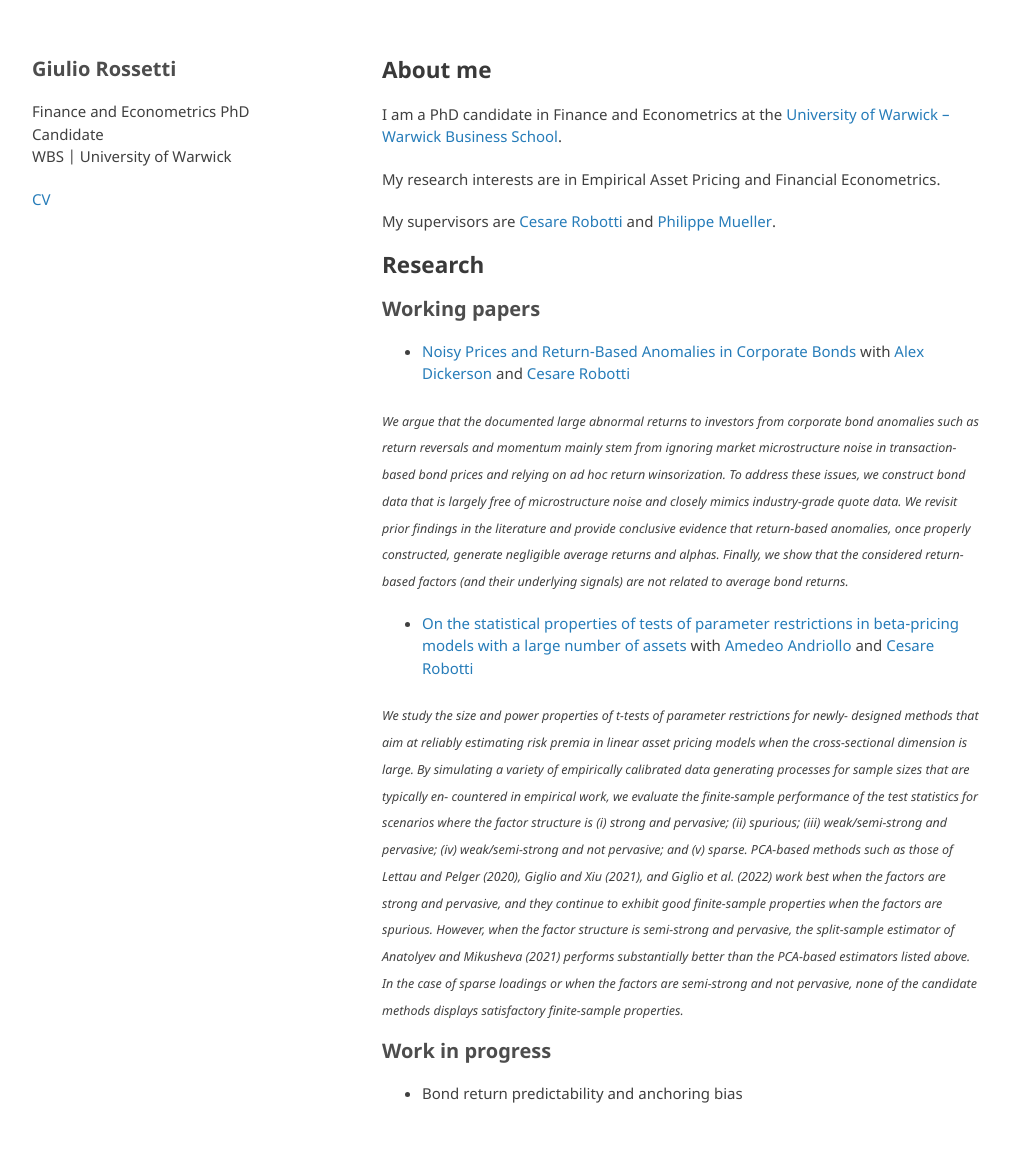
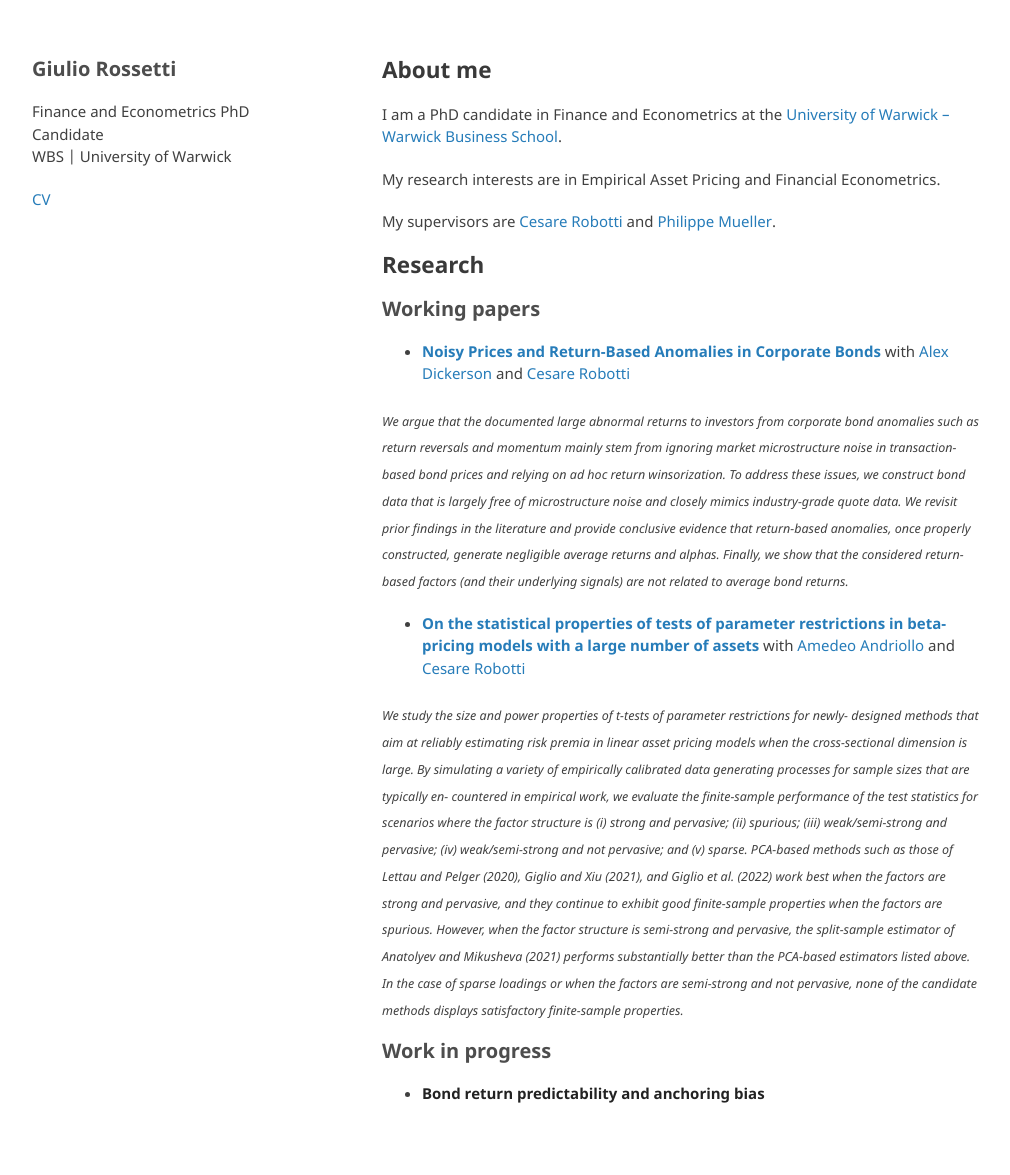
Before and after one commit to GiulioRossetti94/giuliorossetti94.github.io, a Jekyll site: the page built from index.md, in a window 1280 px wide. Shown: the whole page, without its empty margins (133-1143 px from the left). Built offline with Jekyll 4.4.1, drawn with Linux system fonts in a browser that asks for light colours; the repository's description, which GitHub fills in, is left out; our own code applies the rules of GitHub Pages for plain Markdown files.

```diff
--- a/index.md
+++ b/index.md
@@ -13,14 +13,14 @@ My supervisors are [Cesare Robotti](https://cesarerobotti.com) and [Philippe Mue
 ## Research
 
 # Working papers
-- [Noisy Prices and Return-Based Anomalies in Corporate Bonds](https://papers.ssrn.com/sol3/papers.cfm?abstract_id=4575879) with [Alex Dickerson](https://www.alexdickerson.com/home) and [Cesare Robotti](https://cesarerobotti.com)
+- **[Noisy Prices and Return-Based Anomalies in Corporate Bonds](https://papers.ssrn.com/sol3/papers.cfm?abstract_id=4575879)** with [Alex Dickerson](https://www.alexdickerson.com/home) and [Cesare Robotti](https://cesarerobotti.com)
 
 <sub>*We argue that the documented large abnormal returns to investors from corporate bond anomalies such as return reversals and momentum mainly stem from ignoring market microstructure noise in
 transaction-based bond prices and relying on ad hoc return winsorization. To address these issues, we construct bond data that is largely free of microstructure noise and closely mimics industry-grade quote data. We revisit prior findings in the literature and provide conclusive evidence that return-based anomalies, once properly constructed, generate negligible average returns and alphas. Finally, we show that the considered return-based factors (and their underlying signals) are not related to average bond returns.*</sub>
 
-- [On the statistical properties of tests of parameter restrictions in beta-pricing models with a large number of assets](https://www.cesarerobotti.com/wp-content/uploads/2023/01/ARR_statistical.pdf) with [Amedeo Andriollo](https://warwick.ac.uk/fac/soc/economics/staff/aandriollo/) and [Cesare Robotti](https://cesarerobotti.com)
+- **[On the statistical properties of tests of parameter restrictions in beta-pricing models with a large number of assets](https://www.cesarerobotti.com/wp-content/uploads/2023/01/ARR_statistical.pdf)** with [Amedeo Andriollo](https://warwick.ac.uk/fac/soc/economics/staff/aandriollo/) and [Cesare Robotti](https://cesarerobotti.com)
 
 <sub>*We study the size and power properties of t-tests of parameter restrictions for newly- designed methods that aim at reliably estimating risk premia in linear asset pricing models when the cross-sectional dimension is large. By simulating a variety of empirically calibrated data generating processes for sample sizes that are typically en- countered in empirical work, we evaluate the finite-sample performance of the test statistics for scenarios where the factor structure is (i) strong and pervasive; (ii) spurious; (iii) weak/semi-strong and pervasive; (iv) weak/semi-strong and not pervasive; and (v) sparse. PCA-based methods such as those of Lettau and Pelger (2020), Giglio and Xiu (2021), and Giglio et al. (2022) work best when the factors are strong and pervasive, and they continue to exhibit good finite-sample properties when the factors are spurious. However, when the factor structure is semi-strong and pervasive, the split-sample estimator of Anatolyev and Mikusheva (2021) performs substantially better than the PCA-based estimators listed above. In the case of sparse loadings or when the factors are semi-strong and not pervasive, none of the candidate methods displays satisfactory finite-sample properties.*</sub>
 
 # Work in progress
-- Bond return predictability and anchoring bias
+- **Bond return predictability and anchoring bias**
```
